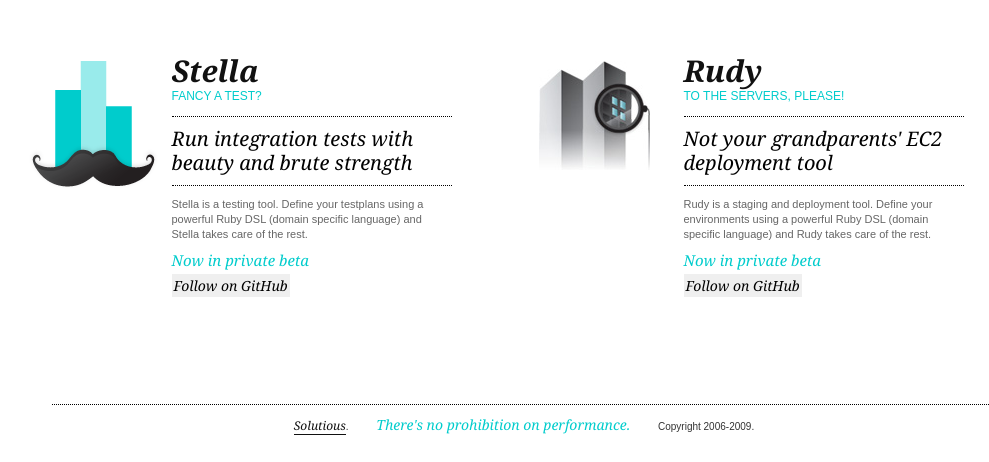
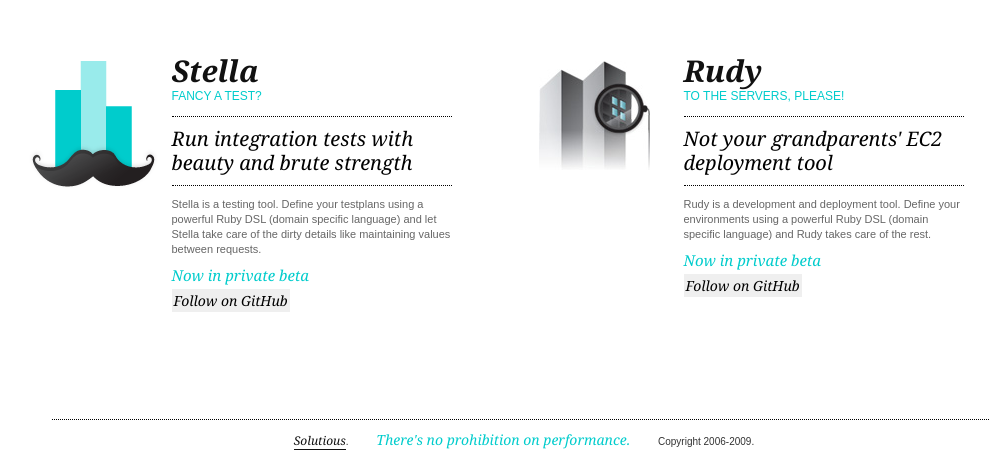
Before and after one commit to solutious/solutious.github.com, a PHP site: page /_site/index.html in a window 1280 px wide. Shown: the part 338-800 px from the top of the page, without its empty margins (116-1105 px from the left). Run offline with PHP 8.4, Linux system fonts and the light colour scheme.

Commit message:
Updated text

```diff
--- a/_site/index.html
+++ b/_site/index.html
@@ -54,7 +54,7 @@
 			<a href="http://github.com/solutious/stella"><h3>Stella</h3></a>
 			<h4>FANCY A TEST?</h4>
 			<p class="tagline">Run integration tests with beauty and brute strength</p>
-			<p>Stella is a testing tool. Define your testplans using a powerful Ruby DSL (domain specific language) and Stella takes care of the rest.</p>
+			<p>Stella is a testing tool. Define your testplans using a powerful Ruby DSL (domain specific language) and let Stella take care of the dirty details like maintaining values between requests.</p>
 			<p class="beta">Now in private beta</p>
 			<p class="follow"><a href="http://github.com/solutious/stella">Follow on GitHub</a></p>
 			<a class="logo" href="http://github.com/solutious/stella"></a>
@@ -63,7 +63,7 @@
 			<a href="http://github.com/solutious/rudy"><h3>Rudy</h3></a>
 			<h4>TO THE SERVERS, PLEASE!</h4>
 			<p class="tagline">Not your grandparents' EC2 deployment tool</p>
-			<p>Rudy is a staging and deployment tool. Define your environments using a powerful Ruby DSL (domain specific language) and Rudy takes care of the rest.</p>
+			<p>Rudy is a development and deployment tool. Define your environments using a powerful Ruby DSL (domain specific language) and Rudy takes care of the rest.</p>
 			<p class="beta">Now in private beta</p>
 			<p class="follow"><a href="http://github.com/solutious/rudy">Follow on GitHub</a></p>
 			<a class="logo" href="http://github.com/solutious/rudy"></a>
--- a/_site/style/screen.css
+++ b/_site/style/screen.css
@@ -65,7 +65,7 @@
 #top {
 	height: 50px;
 	margin-bottom: 125px;
-	background-color: #211F1F;
+	background-color: #000000;
 	border-top: 8px solid #00CCCC;
 	color: white;
 	}
--- a/index.html
+++ b/index.html
@@ -20,7 +20,7 @@
 			<a href="http://github.com/solutious/stella"><h3>Stella</h3></a>
 			<h4>FANCY A TEST?</h4>
 			<p class="tagline">Run integration tests with beauty and brute strength</p>
-			<p>Stella is a testing tool. Define your testplans using a powerful Ruby DSL (domain specific language) and Stella takes care of the rest.</p>
+			<p>Stella is a testing tool. Define your testplans using a powerful Ruby DSL (domain specific language) and let Stella take care of the dirty details like maintaining values between requests.</p>
 			<p class="beta">Now in private beta</p>
 			<p class="follow"><a href="http://github.com/solutious/stella">Follow on GitHub</a></p>
 			<a class="logo" href="http://github.com/solutious/stella"></a>
@@ -29,7 +29,7 @@
 			<a href="http://github.com/solutious/rudy"><h3>Rudy</h3></a>
 			<h4>TO THE SERVERS, PLEASE!</h4>
 			<p class="tagline">Not your grandparents' EC2 deployment tool</p>
-			<p>Rudy is a staging and deployment tool. Define your environments using a powerful Ruby DSL (domain specific language) and Rudy takes care of the rest.</p>
+			<p>Rudy is a development and deployment tool. Define your environments using a powerful Ruby DSL (domain specific language) and Rudy takes care of the rest.</p>
 			<p class="beta">Now in private beta</p>
 			<p class="follow"><a href="http://github.com/solutious/rudy">Follow on GitHub</a></p>
 			<a class="logo" href="http://github.com/solutious/rudy"></a>
```
